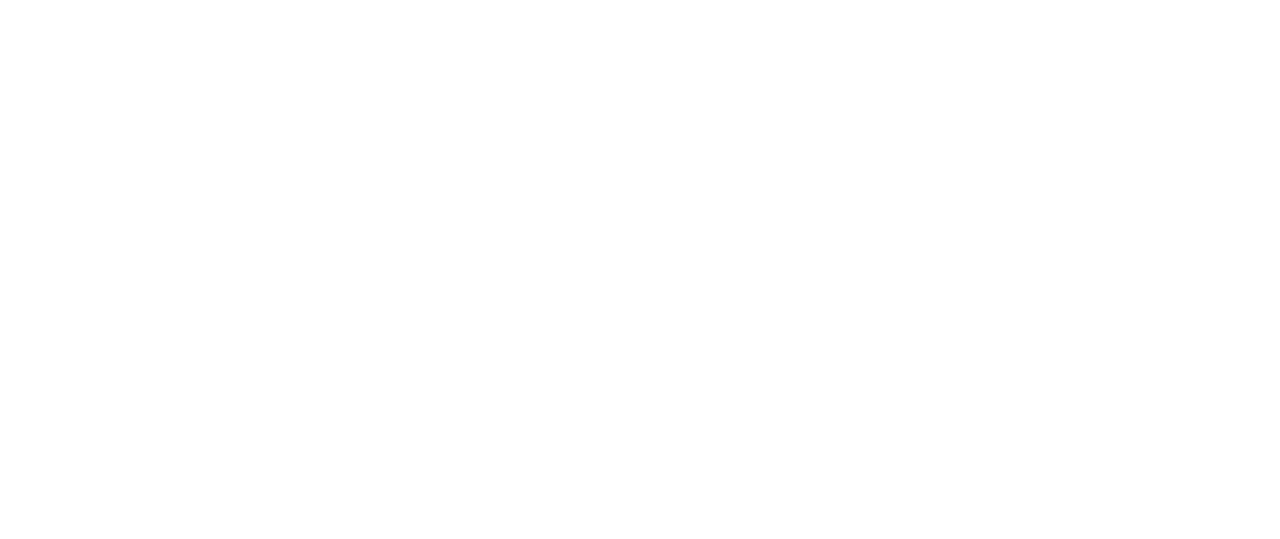
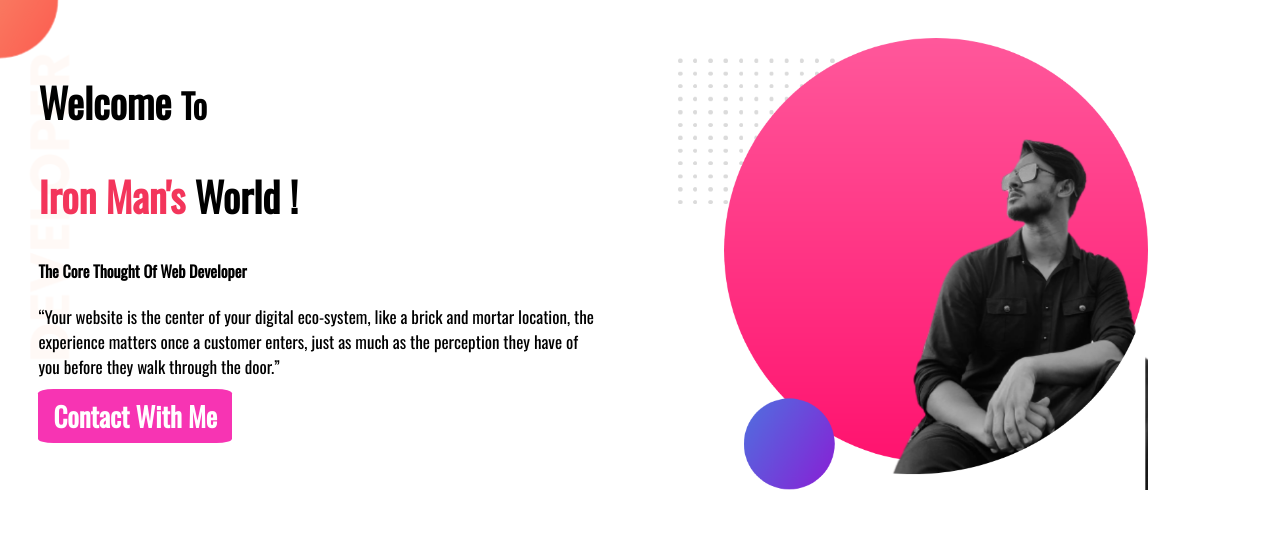
Before and after one commit to Mehedi-Emon/Developer-Protfolio, a plain HTML site: page index.html in a window 1280 px wide. Drawn offline with nearby package versions, Linux system fonts and the light colour scheme.

Commit message:
1st page added

```diff
--- a/index.html
+++ b/index.html
@@ -1,13 +1,35 @@
 <!DOCTYPE html>
 <html lang="en">
+
 <head>
     <meta charset="UTF-8">
     <meta http-equiv="X-UA-Compatible" content="IE=edge">
     <meta name="viewport" content="width=device-width, initial-scale=1.0">
     <title>Protfolio Of Zarif</title>
     <link rel="stylesheet" href="style.css">
+    <link rel="preconnect" href="https://fonts.googleapis.com">
+    <link rel="preconnect" href="https://fonts.gstatic.com" crossorigin>
+    <link href="https://fonts.googleapis.com/css2?family=Oswald&display=swap" rel="stylesheet">
 </head>
+
 <body>
+    <section class="top">
+        <div class="width">
+            <h1>Welcome <small>To </small> </h1>
+            <h1><span class="color">Iron Man's</span> World !</h1>
+            <h4>The Core Thought Of Web Developer</h4>
+            <P>“Your website is the center of your digital eco-system, like a brick and mortar location, the
+                experience matters once a customer enters, just as much as the perception they have of you before they
+                walk
+                through the door.”</P>
+            <a class="link-button" target="blank"
+                href="https://www.linkedin.com/in/mehedi-hasan-emon-0a2413241/">Contact With Me</a>
+        </div>
+        <div class="width">
+            <img src="images/my bg.png" alt="">
+        </div>
+    </section>
 
 </body>
+
 </html>
--- a/style.css
+++ b/style.css
@@ -0,0 +1,44 @@
+body {
+    font-family: 'Oswald', sans-serif;
+    font-size: 27px;
+    margin: 0;
+}
+
+h4 {
+    font-size: medium;
+}
+
+.color {
+    color: rgb(243, 53, 91);
+}
+
+P {
+    font-size: 17px;
+}
+
+section {
+    display: flex;
+}
+
+.width {
+    width: 50%;
+    padding: 3%;
+}
+
+.width img {
+    width: 470px;
+}
+
+.link-button {
+    background-color: rgb(247, 52, 179);
+    text-decoration: none;
+    padding: 7px 15px;
+    border-radius: 8%;
+    color: white;
+    font-weight: 700;
+}
+
+.top {
+    background-image: url(images/top-banner.png);
+    background-repeat: no-repeat;
+}
```
Also changed, not shown: 77372b35e6b234e3e63e2a661db01c1a.png_wh300.png (added), images/263277608_2966983053552177_316128906463831072_n-removebg-preview (1).png (added), images/MeHedi_Hasan_Zarif_-removebg-preview.png (added), images/dream-bg.png (added), images/exp-bg.png (added), images/jhankar.png (added), images/jhankar2.png (added), images/my bg.png (added), images/my-bg.png (added), images/my-bg2.png (added), images/top-banner.png (added), 7 other files.
